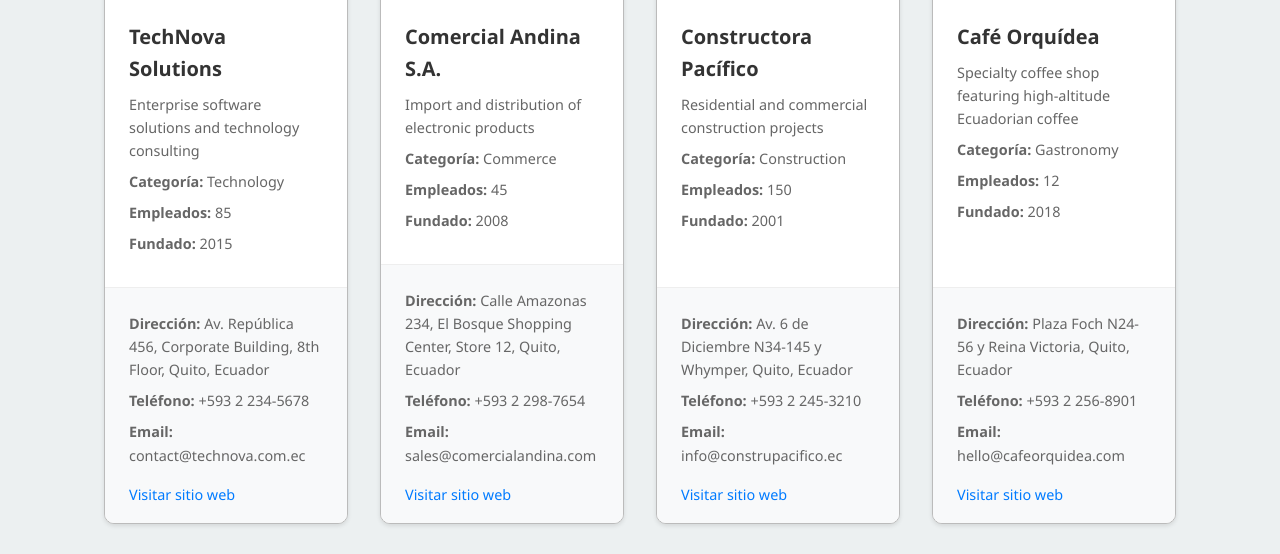
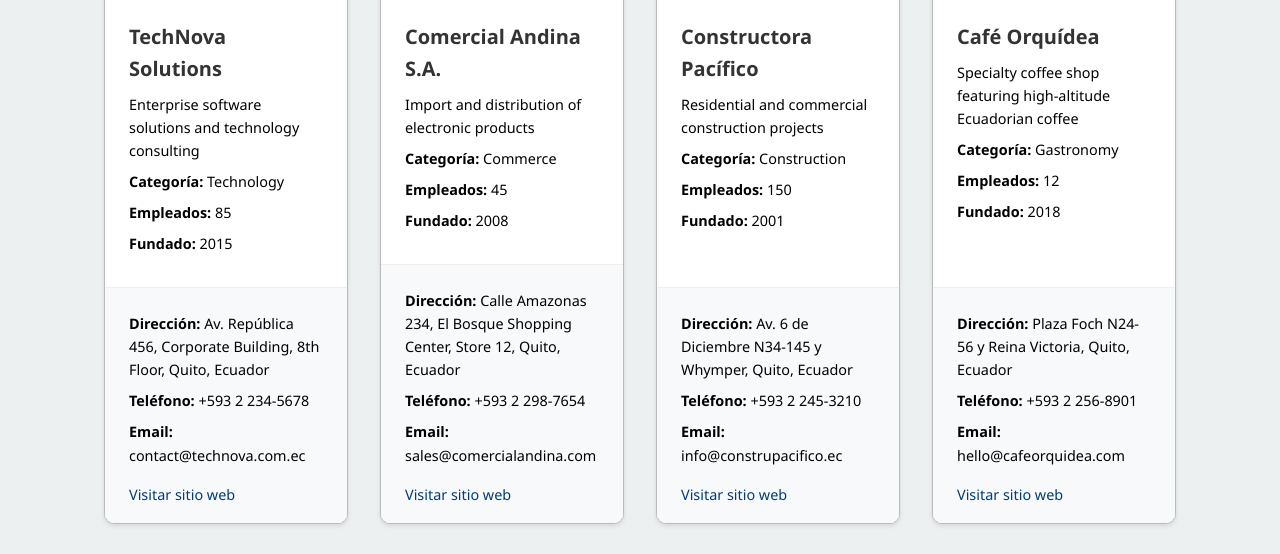
Before and after one commit to 2002-02-20/wdd231, a plain HTML site: page chamber/directory.html in a window 1280 px wide. Shown: the part 517-1071 px from the top of the page. Drawn offline with Linux system fonts and the light colour scheme.

Commit message:
chamber-project/colors

```diff
--- a/chamber/styles/cards-chamber.css
+++ b/chamber/styles/cards-chamber.css
@@ -360,7 +360,7 @@
 
 .card-content p {
     margin: 0.5rem 0;
-    color: #666;
+    color: black;
     font-size: 0.9rem;
 }
 
@@ -372,12 +372,12 @@
 
 .card-contact p {
     margin: 0.5rem 0;
-    color: #666;
+    color: black;
     font-size: 0.9rem;
 }
 
 .card-contact a {
-    color: #007bff;
+    color: #013b79;
     text-decoration: none;
     font-size: 0.9rem;
     display: inline-block;
--- a/styles/index.css
+++ b/styles/index.css
@@ -6,7 +6,7 @@
 
 :root {
   --primary-color: #2c3e50;
-  --secondary-color: #95a5a6;
+  --secondary-color: #969696;
   --background-color: #ecf0f1;
   --text-color: #2c3e50;
   --accent-color: #34495e;
@@ -16,7 +16,7 @@
 body {
   font-family: "Segoe UI", Tahoma, Geneva, Verdana, sans-serif;
   background-color: var(--background-color);
-  color: var(--text-color);
+
   line-height: 1.6;
 }
 
```
